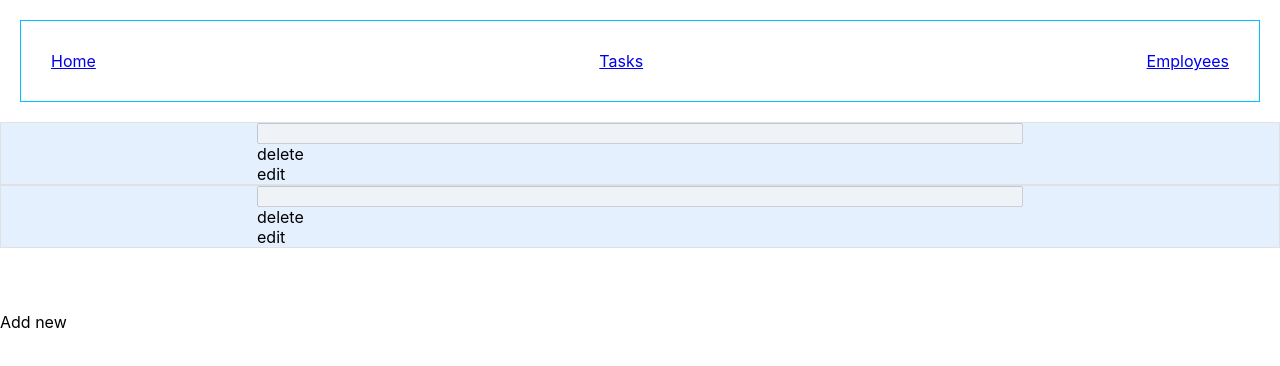
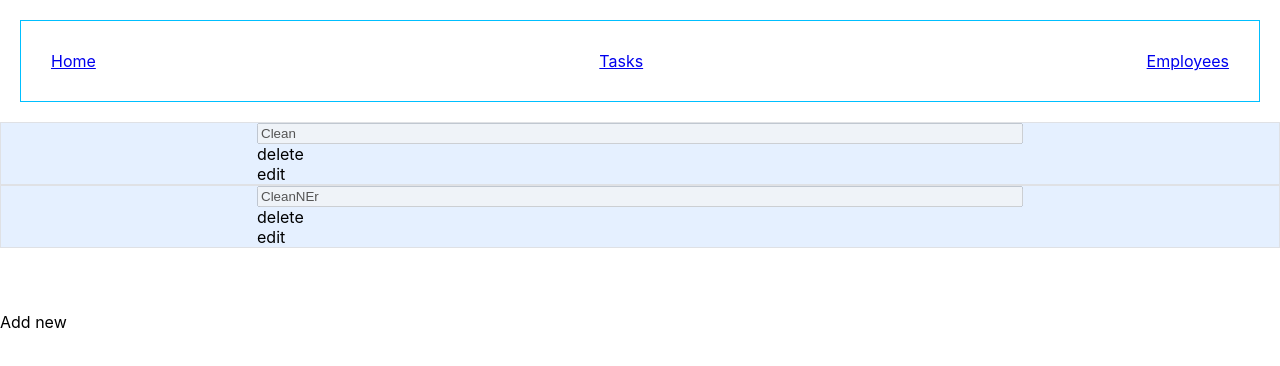
Before and after one commit to r3sPawN/routing-task, a React (Create React App) app: page /tasks in a window 1280 px wide. Shown: the top 366 px of the page. Built offline with nearby package versions, Linux system fonts and the light colour scheme.

Commit message:
Fix to do list

```diff
--- a/src/components/Todo.jsx
+++ /dev/null
@@ -1,18 +0,0 @@
-import React, { Component } from "react";
-
-function Todo(props) {
-  return (
-    <div key={props.id} className="task">
-      <input
-        type="text"
-        value={props.name}
-        disabled={!props.editable}
-        onChange={(event) => this.handleOnChange(event, props.id)}
-      ></input>
-      <span onClick={() => this.handleDelete(props.id)}>delete</span>
-      <span onClick={() => this.handleEdit(props.id)}>edit</span>
-    </div>
-  );
-}
-
-export default Todo;
--- a/src/components/TodoList.jsx
+++ b/src/components/TodoList.jsx
@@ -1,7 +1,5 @@
 import React from "react";
 import "./TodoList.css";
-import "./Todo.jsx";
-import Todo from "./Todo.jsx";
 
 export class TodoList extends React.Component {
   state = {
@@ -46,8 +44,17 @@ export class TodoList extends React.Component {
     const { tasks } = this.state;
     return (
       <div className="tasks-list">
-        {tasks.map((task) => (
-          <Todo />
+        {tasks.map((props) => (
+          <div key={props.id} className="task">
+            <input
+              type="text"
+              value={props.name}
+              disabled={!props.editable}
+              onChange={(event) => this.handleOnChange(event, props.id)}
+            ></input>
+            <span onClick={() => this.handleDelete(props.id)}>delete</span>
+            <span onClick={() => this.handleEdit(props.id)}>edit</span>
+          </div>
         ))}
         <span className="add-button" onClick={this.handleAddTask}>
           Add new
```
